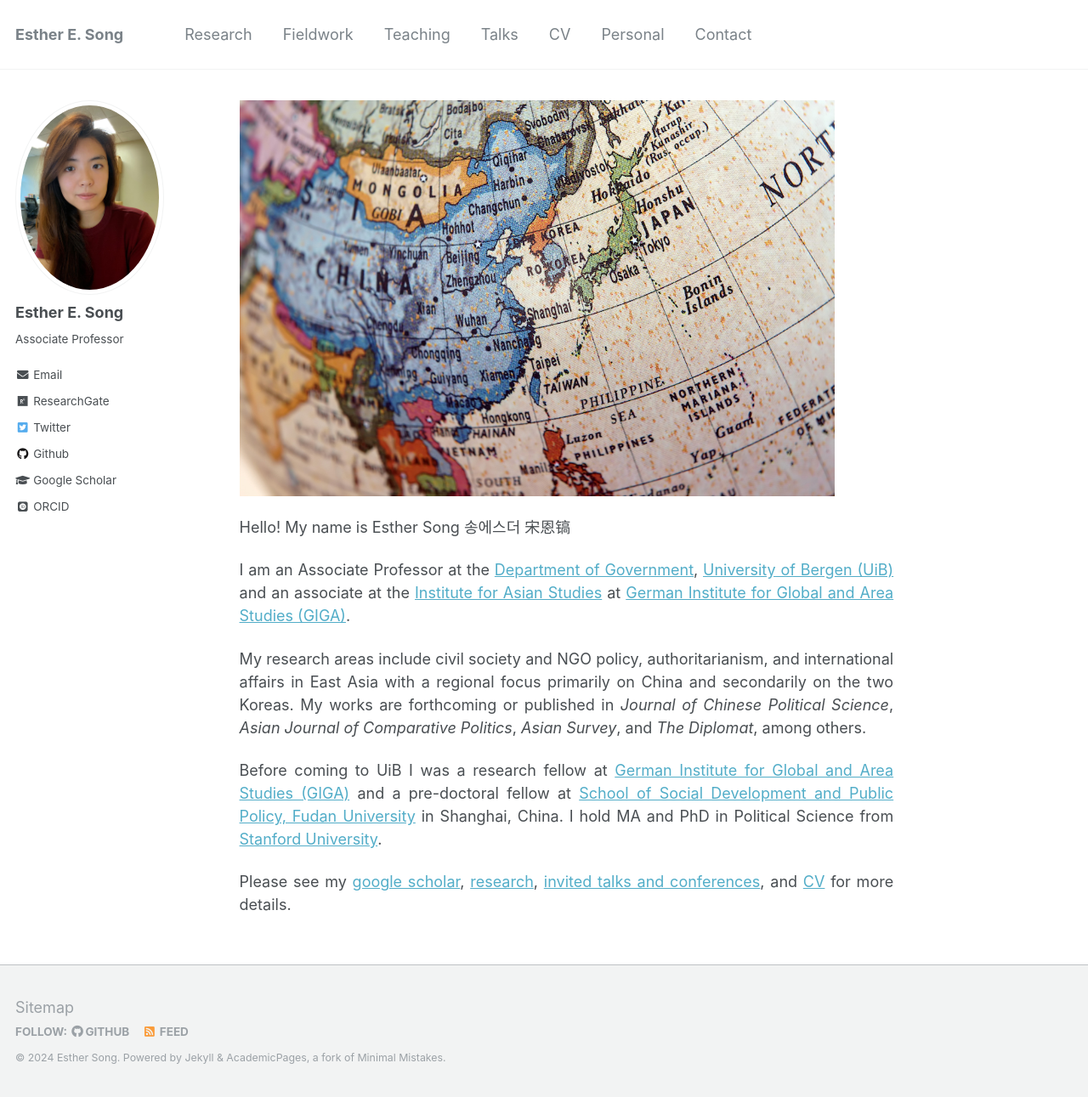
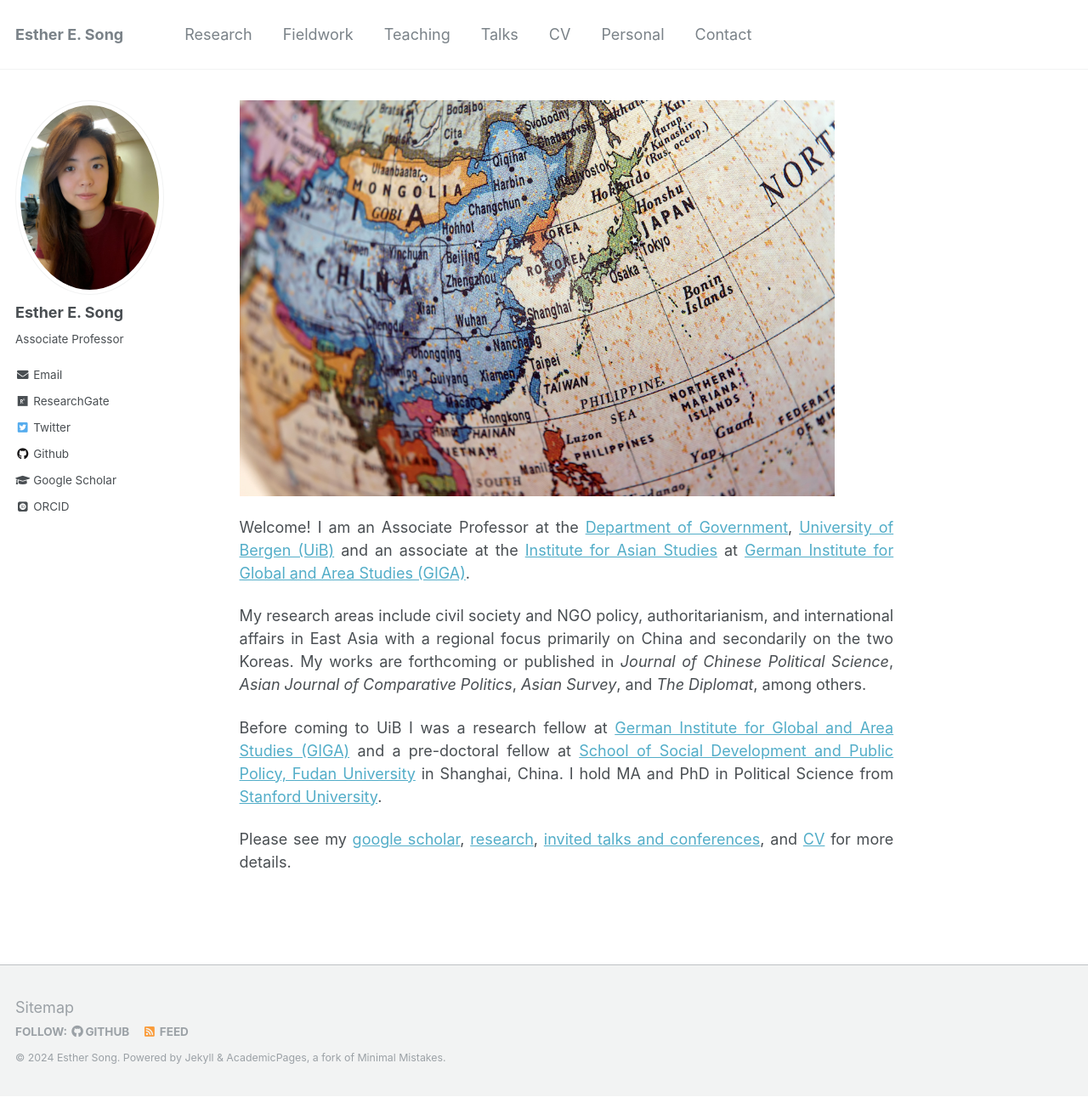
Before and after one commit to ehsong/ehsong.github.io, a Jekyll site: the page built from _pages/about.md, in a window 1280 px wide and 1291 px high. Shown: the whole window at 85% size. Built offline with Jekyll 4.4.1, drawn with Linux system fonts in a browser that asks for light colours; some web fonts are replaced.

Commit message:
Update about.md

```diff
--- a/_pages/about.md
+++ b/_pages/about.md
@@ -9,9 +9,7 @@
 ---
 <img src="https://github.com/ehsong/ehsong.github.io/blob/master/images/east_asia_resized.jpg?raw=true" width="700" height="466">
 
-Hello! My name is Esther Song 송에스더 宋恩镐
-
-I am an Associate Professor at the [Department of Government](https://www.uib.no/en/gov), [University of Bergen (UiB)](https://www.uib.no/en) and an associate at the [Institute for Asian Studies](https://www.giga-hamburg.de/en/institutes/giga-institute-for-asian-studies/) at [German Institute for Global and Area Studies (GIGA)](https://www.giga-hamburg.de/en/).
+Welcome! I am an Associate Professor at the [Department of Government](https://www.uib.no/en/gov), [University of Bergen (UiB)](https://www.uib.no/en) and an associate at the [Institute for Asian Studies](https://www.giga-hamburg.de/en/institutes/giga-institute-for-asian-studies/) at [German Institute for Global and Area Studies (GIGA)](https://www.giga-hamburg.de/en/).
 
 My research areas include civil society and NGO policy, authoritarianism, and international affairs in East Asia with a regional focus primarily on China and secondarily on the two Koreas. My works are forthcoming or published in *Journal of Chinese Political Science*, *Asian Journal of Comparative Politics*, *Asian Survey*, and *The Diplomat*, among others.
 
```
